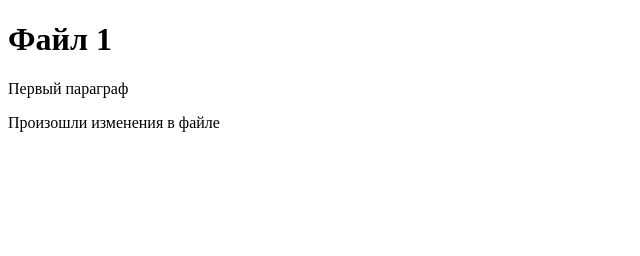
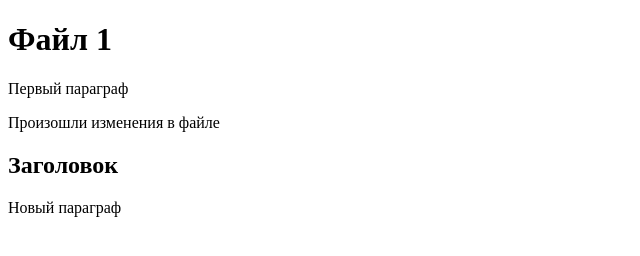
Before and after one commit to NatashaSamchuk/Task1, a plain HTML site: page index.html in a window 1280 px wide. Shown: the whole page, without its empty margins (0-640 px from the left). Drawn offline with Linux system fonts and the light colour scheme.

Commit message:
add paragraph фтв header

```diff
--- a/index.html
+++ b/index.html
@@ -10,5 +10,7 @@
     <h1>Файл 1</h1>
     <p>Первый параграф</p>
     <div>Произошли изменения в файле</div>
+    <h2>Заголовок</h2>
+    <p>Новый параграф</p>
 </body>
 </html>
```
